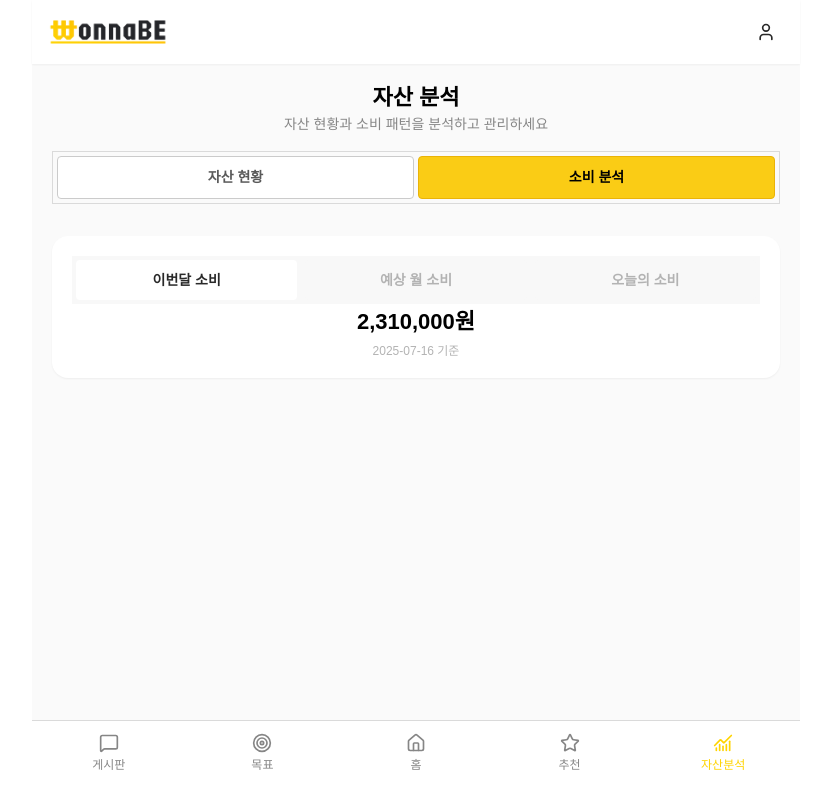
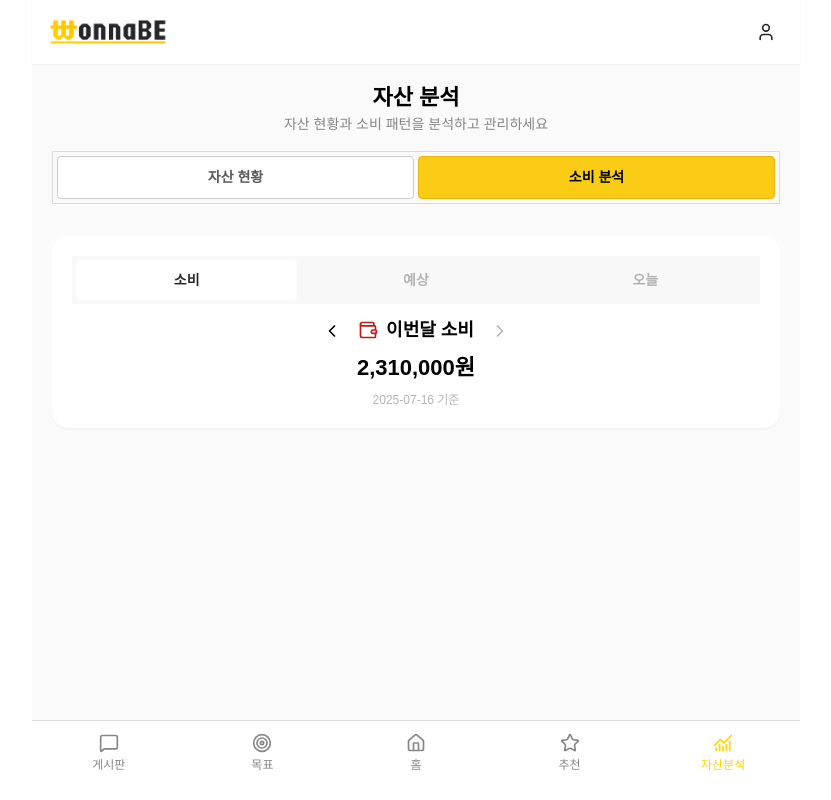
Before and after one commit to WonnaBE7/Frontend, a Vue app: page /assets in a window 1280 px wide. Both pictures are taken after a click on the button "소비 분석". Shown: the whole page, without its empty margins (224-1055 px from the left). Built offline with nearby package versions, Linux system fonts and the light colour scheme.

Commit message:
[feat] #27 add consumption-ui

```diff
--- a/dev-dist/sw.js
+++ b/dev-dist/sw.js
@@ -82,7 +82,7 @@ define(['./workbox-54d0af47'], (function (workbox) { 'use strict';
     "revision": "3ca0b8505b4bec776b69afdba2768812"
   }, {
     "url": "index.html",
-    "revision": "0.dtchu7cargo"
+    "revision": "0.io9pji3ntb"
   }], {});
   workbox.cleanupOutdatedCaches();
   workbox.registerRoute(new workbox.NavigationRoute(workbox.createHandlerBoundToURL("index.html"), {
--- a/package.json
+++ b/package.json
@@ -14,6 +14,7 @@
   "dependencies": {
     "class-variance-authority": "^0.7.1",
     "clsx": "^2.1.1",
+    "dayjs": "^1.11.13",
     "lucide-vue-next": "^0.525.0",
     "pinia": "^3.0.3",
     "tailwind-scrollbar-hide": "^4.0.0",
--- a/src/entities/assets/assets.constants.ts
+++ b/src/entities/assets/assets.constants.ts
@@ -1,13 +1,13 @@
 export const colorMap: Record<string, string> = {
-  checking: '#ffd500',
-  savings: '#78c65f',
-  investment: '#2a9fd6',
-  insurance: '#ff9900',
-  other: '#ff6b6b',
-  food: '#ffd500',
-  shopping: '#78c65f',
-  transport: '#2a9fd6',
-  financial: '#ff9900',
+  checking: 'bg-sub-yellow-p',
+  savings: 'bg-sub-green-p',
+  investment: 'bg-sub-aqua-p',
+  insurance: 'bg-sub-orange-p',
+  other: 'bg-sub-red-p',
+  food: 'bg-sub-yellow-p',
+  shopping: 'bg-sub-orange-p',
+  transport: 'bg-sub-green-p',
+  financial: 'bg-sub-aqua-p',
 }
 export const categoryLabelMap: Record<string, string> = {
   checking: '예금',
--- /dev/null
+++ b/src/features/assets/service/useConsumptionSummary.ts
@@ -0,0 +1,62 @@
+import { ref, computed } from 'vue'
+import dayjs from 'dayjs'
+import { mockMonthlyConsumptionSummary, mockEstimatedAndTodayConsumption } from '@/entities/assets/consumption/consumption.mock'
+
+export type TabType = 'current' | 'estimated' | 'today'
+
+const tabs = [
+  { key: 'current', label: '소비' },
+  { key: 'estimated', label: '예상' },
+  { key: 'today', label: '오늘' }
+]
+
+const selectedTab = ref<TabType>('current')
+const baseDate = ref(dayjs())
+
+const displayedAmount = computed(() => {
+  switch (selectedTab.value) {
+    case 'current':
+      return `${mockMonthlyConsumptionSummary.monthToDateConsumption.amount}원`
+    case 'estimated':
+      return `${mockEstimatedAndTodayConsumption.estimatedMonthlyConsumption.amount}원`
+    case 'today':
+      return `${mockEstimatedAndTodayConsumption.todayConsumption.amount}원`
+  }
+})
+
+const displayedDate = computed(() => {
+  switch (selectedTab.value) {
+    case 'current':
+      return mockMonthlyConsumptionSummary.monthToDateConsumption.calculatedUntil
+    case 'estimated':
+      return mockEstimatedAndTodayConsumption.estimatedMonthlyConsumption.calculatedUntil
+    case 'today':
+      return mockEstimatedAndTodayConsumption.todayConsumption.calculatedDate
+  }
+})
+
+const displayedLabel = computed(() => {
+  const now = dayjs()
+  return now.isSame(baseDate.value, 'month') ? '이번달 소비' : baseDate.value.format('M월 소비')
+})
+
+const goPrevMonth = () => {
+  baseDate.value = baseDate.value.subtract(1, 'month')
+}
+const goNextMonth = () => {
+  const now = dayjs()
+  if (!baseDate.value.isSame(now, 'month')) {
+    baseDate.value = baseDate.value.add(1, 'month')
+  }
+}
+
+export const useConsumptionSummary = () => ({
+  tabs,
+  selectedTab,
+  baseDate,
+  displayedAmount,
+  displayedDate,
+  displayedLabel,
+  goPrevMonth,
+  goNextMonth
+})
--- a/src/features/assets/ui/AssetBarChart.vue
+++ b/src/features/assets/ui/AssetBarChart.vue
@@ -5,14 +5,15 @@
           v-for="item in data"
           :key="item.type"
           class="h-full"
-          :style="{ width: item.percentage + '%', backgroundColor: colorMap[item.type] }"
+          :class="colorMap[item.type]"
+          :style="{ width: item.percentage + '%' }"
         ></div>
       </div>
       <ul class="flex grid grid-cols-2 gap-x-4 gap-y-2">
         <li v-for="item in data" :key="item.type" class="flex items-center gap-1">
           <span
             class="w-2.5 h-2.5 rounded-full mr-2"
-            :style="{ backgroundColor: colorMap[item.type] }"
+            :class="colorMap[item.type]"
           ></span>
           <Typography type="B_12_120">{{ item.label }} {{ item.percentage }}%</Typography>
 
--- /dev/null
+++ b/src/features/assets/ui/consumption-dashboard/ConsumptionInfoDisplay.vue
@@ -0,0 +1,19 @@
+<template>
+    <div class="text-center">
+      <Typography type="B_22_160" class="text-black mb-2">
+        {{ amount }}
+      </Typography>
+      <Typography type="M_12_120" class="text-gray-400">
+        {{ date }} 기준
+      </Typography>
+    </div>
+  </template>
+
+  <script setup lang="ts">
+  import Typography from '@/shared/ui/atoms/Typography.vue'
+
+  defineProps<{
+    amount: string
+    date: string
+  }>()
+  </script>
--- a/src/features/assets/ui/consumption-dashboard/ConsumptionTopBox.vue
+++ b/src/features/assets/ui/consumption-dashboard/ConsumptionTopBox.vue
@@ -1,65 +1,40 @@
 <template>
     <Card class="bg-white">
-      <div class="w-full bg-gray-50 flex grid grid-cols-3 gap-2 p-1">
-          <Button
-            v-for="tab in tabs"
-            :key="tab.key"
-            @click="selectedTab = tab.key"
-            :class="[
-                selectedTab === tab.key
-                    ? 'bg-white text-gray-900'
-                    : '!bg-gray-50 text-gray-400'
-            ]"
-          >
-            {{ tab.label }}
-          </Button>
-    </div>
+      <ConsumptionTabs
+        :tabs="tabs"
+        :selectedTab="selectedTab"
+        @update:selectedTab="selectedTab = $event"
+      />
 
-        <div class="text-center">
-            <Typography type="B_22_160" class="text-black mb-1">
-                {{ displayedAmount }}
-            </Typography>
-            <Typography type="M_12_120" class="text-gray-400">
-                {{ displayedDate }} 기준
-            </Typography>
-        </div>
+      <MonthNavigator
+        :displayedLabel="displayedLabel"
+        :baseDate="baseDate"
+        @prev="goPrevMonth"
+        @next="goNextMonth"
+      />
+
+      <ConsumptionInfoDisplay
+        :amount="displayedAmount"
+        :date="displayedDate"
+      />
     </Card>
   </template>
 
   <script setup lang="ts">
-    import Card from '@/shared/ui/atoms/Card.vue'
-    import Typography from '@/shared/ui/atoms/Typography.vue'
-    import { ref, computed } from 'vue'
-    import { mockMonthlyConsumptionSummary, mockEstimatedAndTodayConsumption } from '@/entities/assets/consumption/consumption.mock'
-    import Button from '@/shared/ui/atoms/Button.vue'
+  import Card from '@/shared/ui/atoms/Card.vue'
+  import ConsumptionTabs from './CunsumptionTabs.vue'
+  import MonthNavigator from './MonthNavigator.vue'
+  import ConsumptionInfoDisplay from './ConsumptionInfoDisplay.vue'
+  import { useConsumptionSummary } from '../../service/useConsumptionSummary'
 
-    const tabs = [
-        { key: 'current', label: '이번달 소비' },
-        { key: 'estimated', label: '예상 월 소비' },
-        { key: 'today', label: '오늘의 소비' }
-    ] as const
-
-    const selectedTab = ref<'current' | 'estimated' | 'today'>('current')
-
-    const displayedAmount = computed(() => {
-        switch (selectedTab.value) {
-        case 'current':
-            return `${mockMonthlyConsumptionSummary.monthToDateConsumption.amount}원`
-        case 'estimated':
-            return `${mockEstimatedAndTodayConsumption.estimatedMonthlyConsumption.amount}원`
-        case 'today':
-            return `${mockEstimatedAndTodayConsumption.todayConsumption.amount}원`
-        }
-    })
-
-    const displayedDate = computed(() => {
-        switch (selectedTab.value) {
-        case 'current':
-            return mockMonthlyConsumptionSummary.monthToDateConsumption.calculatedUntil
-        case 'estimated':
-            return mockEstimatedAndTodayConsumption.estimatedMonthlyConsumption.calculatedUntil
-        case 'today':
-            return mockEstimatedAndTodayConsumption.todayConsumption.calculatedDate
-        }
-    })
+  const {
+    tabs,
+    selectedTab,
+    baseDate,
+    displayedAmount,
+    displayedDate,
+    displayedLabel,
+    goPrevMonth,
+    goNextMonth
+  } = useConsumptionSummary()
   </script>
--- /dev/null
+++ b/src/features/assets/ui/consumption-dashboard/CunsumptionTabs.vue
@@ -0,0 +1,30 @@
+<template>
+    <div class="w-full bg-gray-50 grid grid-cols-3 gap-2 p-1">
+      <Button
+        v-for="tab in tabs"
+        :key="tab.key"
+        @click="$emit('update:selectedTab', tab.key)"
+        :class="[
+          selectedTab === tab.key
+            ? 'bg-white text-gray-900'
+            : '!bg-gray-50 text-gray-400'
+        ]"
+      >
+        {{ tab.label }}
+      </Button>
+    </div>
+  </template>
+
+<script setup lang="ts">
+  import Button from '@/shared/ui/atoms/Button.vue'
+  import type { TabType } from '../../service/useConsumptionSummary'
+
+  defineProps<{
+    tabs: { key: TabType; label: string }[]
+    selectedTab: TabType
+  }>()
+
+  defineEmits<{
+    (e: 'update:selectedTab', value: TabType): void
+  }>()
+</script>
--- /dev/null
+++ b/src/features/assets/ui/consumption-dashboard/MonthNavigator.vue
@@ -0,0 +1,38 @@
+<template>
+    <div class="flex justify-center items-center gap-4 mt-4 mb-2">
+      <button @click="goPrevMonth">
+        <ChevronLeft class="w-5 h-5" />
+      </button>
+
+      <IconLabel :icon="Wallet" iconClass="text-red-700"> {{ displayedLabel }}</IconLabel>
+
+      <button @click="goNextMonth" :disabled="isCurrentMonth">
+        <ChevronRight
+          class="w-5 h-5"
+          :class="{ 'opacity-30': isCurrentMonth }"
+        />
+      </button>
+    </div>
+</template>
+
+  <script setup lang="ts">
+  import IconLabel from '@/shared/ui/atoms/IconLabel.vue';
+  import Typography from '@/shared/ui/atoms/Typography.vue'
+  import { ChevronLeft, ChevronRight, Wallet } from 'lucide-vue-next'
+  import dayjs from 'dayjs'
+
+  const { displayedLabel, baseDate } = defineProps<{
+    displayedLabel: string
+    baseDate: dayjs.Dayjs
+  }>()
+
+  const emit = defineEmits<{
+    (e: 'prev'): void
+    (e: 'next'): void
+  }>()
+
+  const goPrevMonth = () => emit('prev')
+  const goNextMonth = () => emit('next')
+
+  const isCurrentMonth = dayjs().isSame(baseDate, 'month')
+  </script>
--- a/tailwind.config.ts
+++ b/tailwind.config.ts
@@ -70,6 +70,30 @@ export default {
             s :'#FFD88C',
             c:'#FFE9BF',
             bg:'#FFF7E6'
+          },
+          red:{
+            p:'#EC6250',
+            s:'#FFB5AB',
+            c:'#FEE3E0',
+            bg:'#FFF1EF',
+          },
+          aqua:{
+            p:'#0098C2',
+            s:'#AFEBFB',
+            c:'#D2F4FD',
+            bg:'#EEFBFF',
+          },
+          green:{
+            p:'#51B910',
+            s:'#96B881',
+            c:'#BACEAD',
+            bg:'#EFF9E9',
+          },
+          orange:{
+            p:'#F59E0B',
+            s:'#FFE1AD',
+            c:'#FFEFD3',
+            bg:'#FFF6E7',
           }
         }
       },
```
Also changed, not shown: 1 other file (tests, documents, lock files or other folders).
